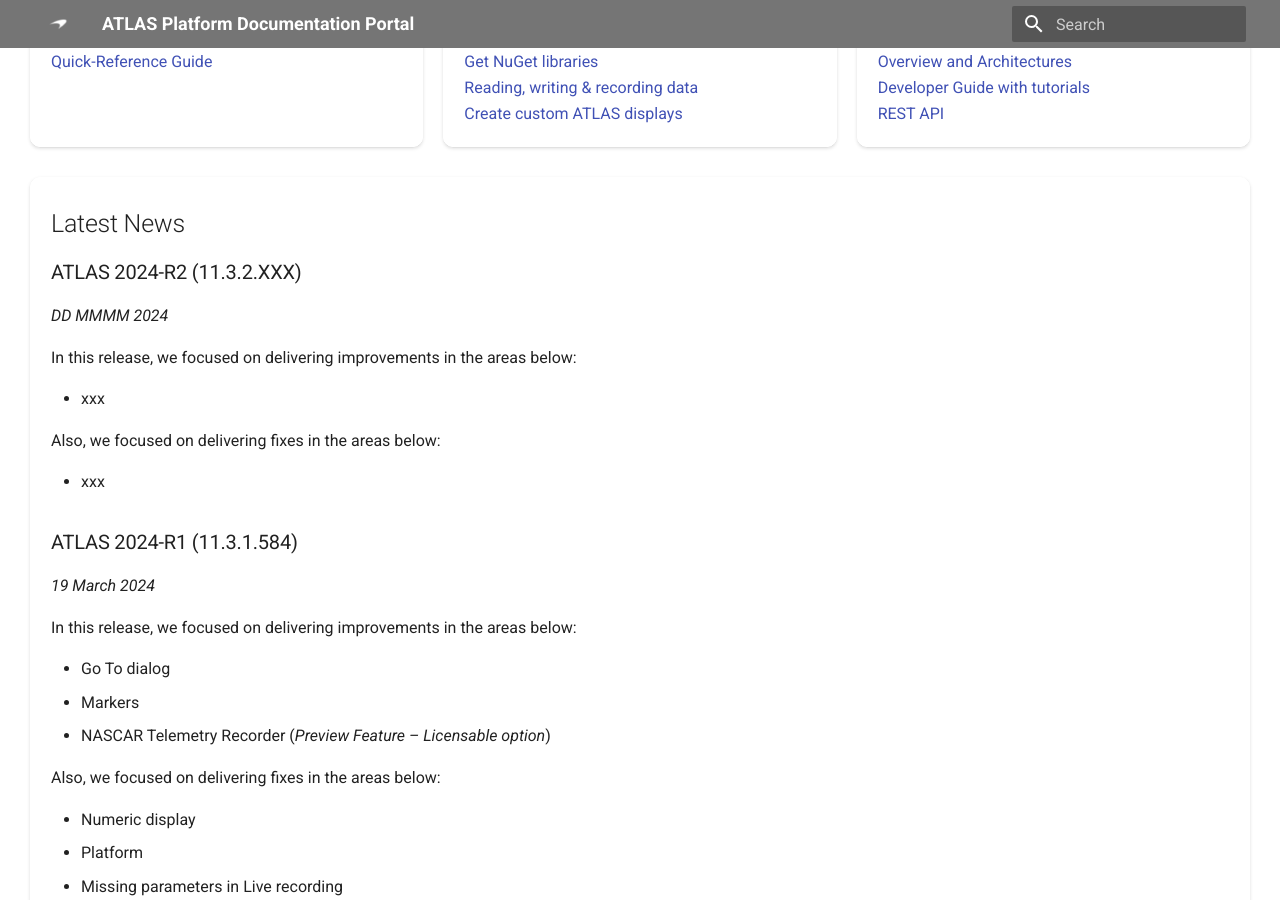
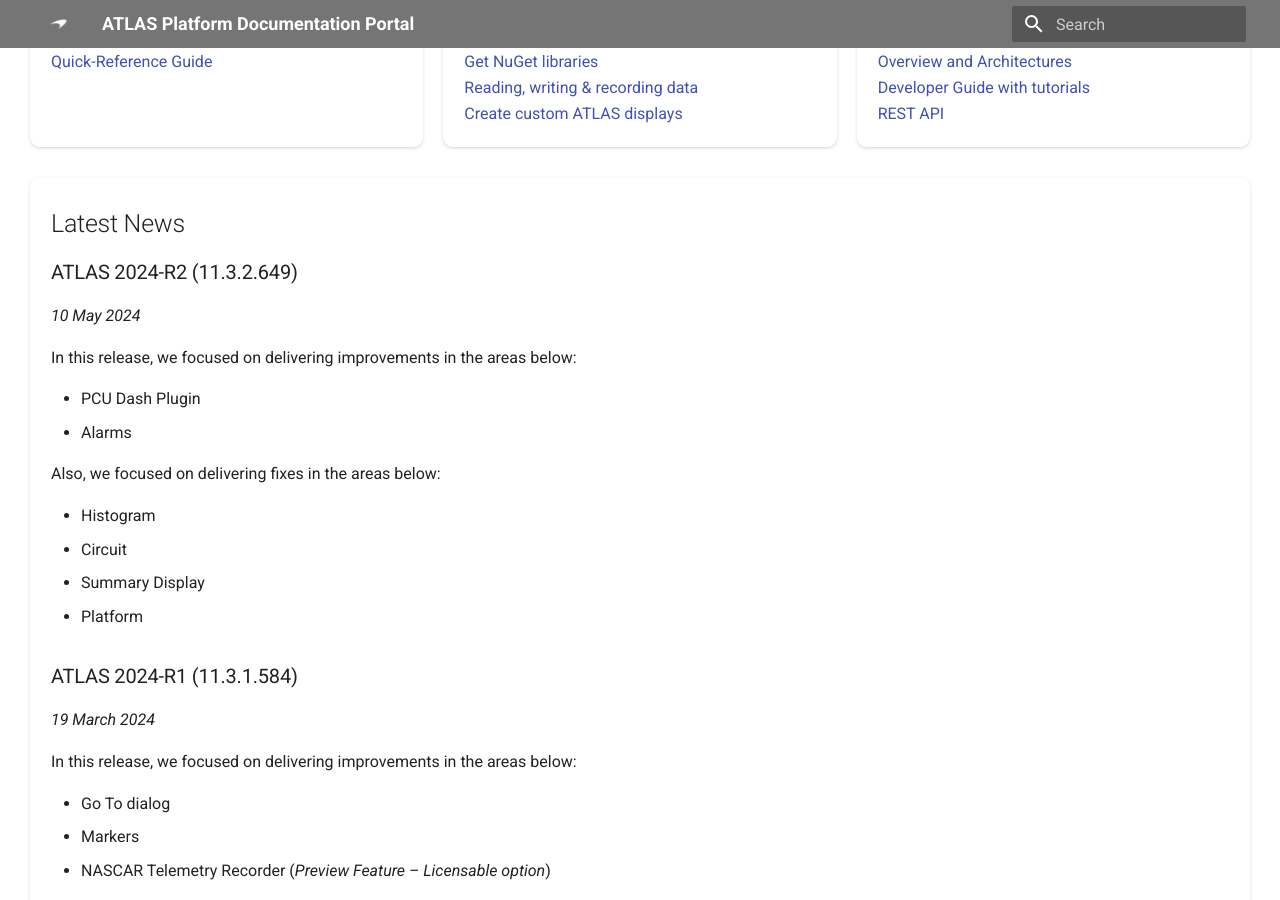
Before and after one commit to mat-docs/Portal.Site, an MkDocs documentation site: the page built from docs/index.md, in a window 1280 px wide and 900 px high, scrolled down 549 px. Built offline with MkDocs 1.6.1 and Material for MkDocs 9.7.7, drawn with Linux system fonts in a browser that asks for light colours.

```diff
--- a/docs/index.md
+++ b/docs/index.md
@@ -9,16 +9,20 @@ hide:
 
 ## Latest News
 
-### ATLAS 2024-R2 (11.3.2.XXX)
-_DD MMMM 2024_
+### ATLAS 2024-R2 (11.3.2.649)
+_10 May 2024_
 
 In this release, we focused on delivering improvements in the areas below:
 
-* xxx
+* PCU Dash Plugin
+* Alarms
 
 Also, we focused on delivering fixes in the areas below:
 
-* xxx
+* Histogram
+* Circuit
+* Summary Display
+* Platform
 
 
 ### ATLAS 2024-R1 (11.3.1.584)
```
Also changed, not shown: docs/news/index.md (+16 -1 lines).
